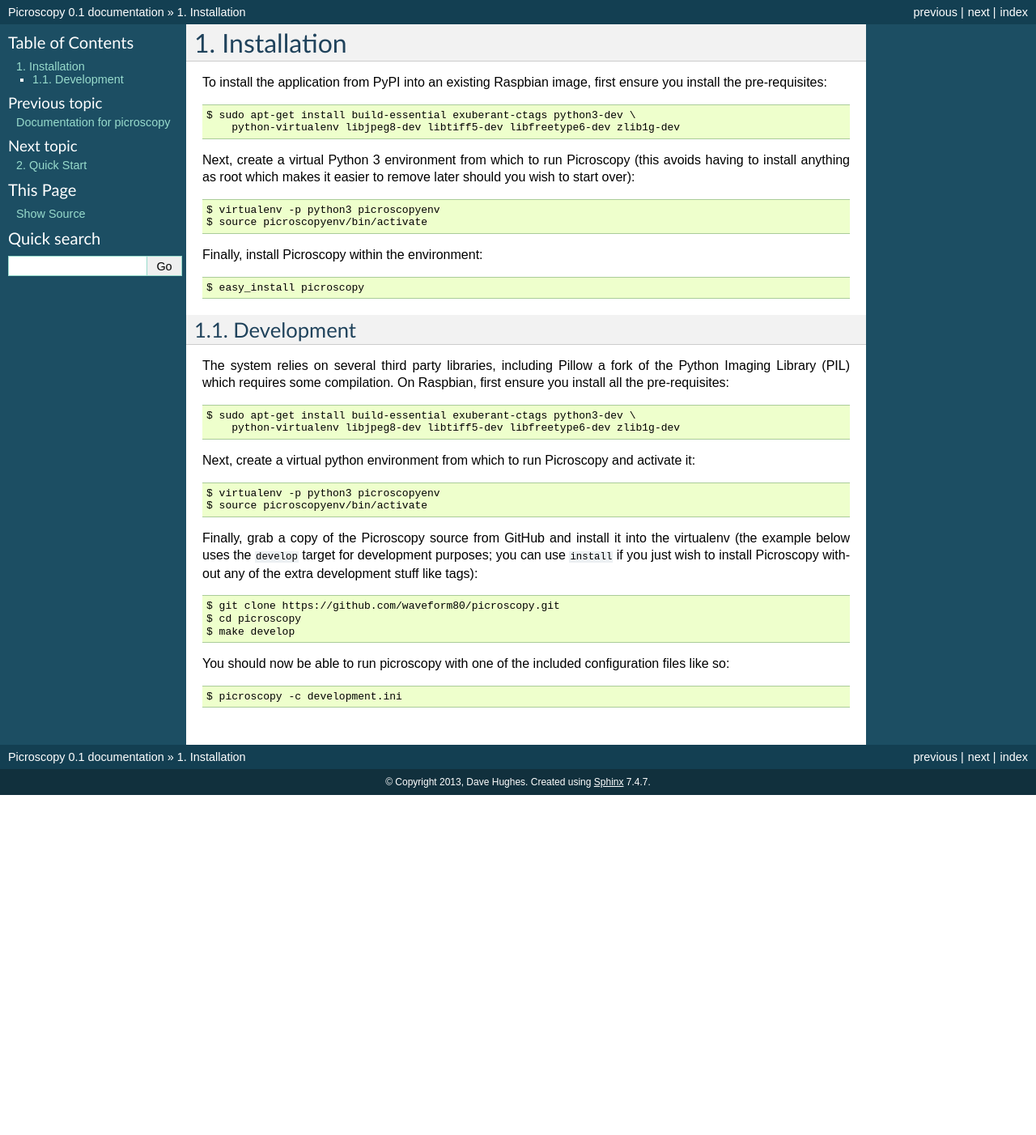
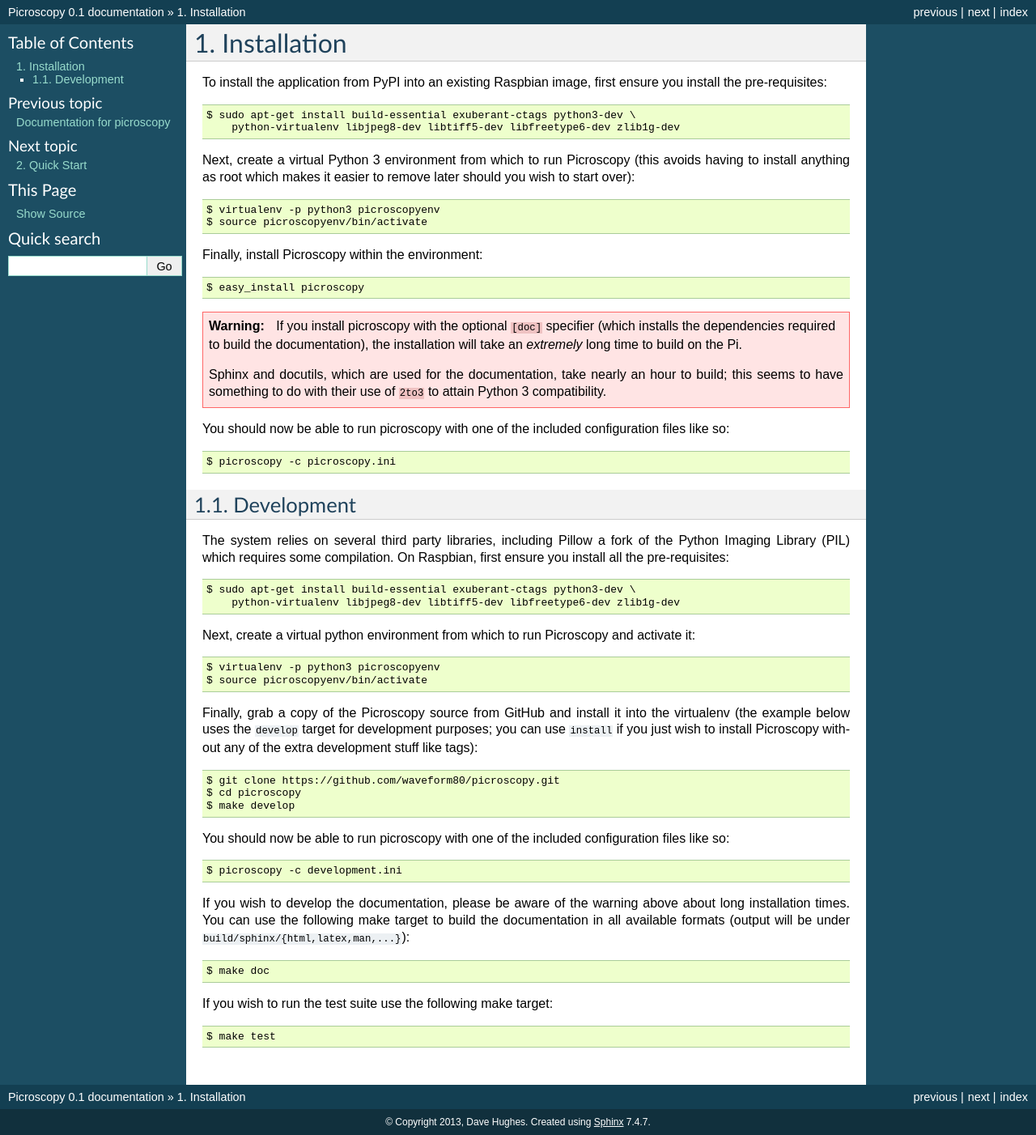
Before and after one commit to waveform80/picroscopy, a Sphinx documentation site: the page built from docs/install.rst, in a window 1280 px wide. Shown: the whole page at 81% size. Built offline with Sphinx 7.4.7, drawn with Linux system fonts in a browser that asks for light colours; before the commit the page ends 982 px from its top, so only the background shows below that.

Commit message:
Extended install docs
Included some notes on the insanely long installation time of the docs
components and make targets

```diff
--- a/docs/install.rst
+++ b/docs/install.rst
@@ -20,6 +20,20 @@
 Finally, install Picroscopy within the environment::
 
     $ easy_install picroscopy
+
+.. warning::
+    If you install picroscopy with the optional ``[doc]`` specifier (which
+    installs the dependencies required to build the documentation), the
+    installation will take an *extremely* long time to build on the Pi.
+
+    Sphinx and docutils, which are used for the documentation, take nearly an
+    hour to build; this seems to have something to do with their use of
+    ``2to3`` to attain Python 3 compatibility.
+
+You should now be able to run picroscopy with one of the included configuration
+files like so::
+
+    $ picroscopy -c picroscopy.ini
 
 
 Development
@@ -51,3 +65,14 @@
 files like so::
 
     $ picroscopy -c development.ini
+
+If you wish to develop the documentation, please be aware of the warning above
+about long installation times. You can use the following make target to build
+the documentation in all available formats (output will be under
+``build/sphinx/{html,latex,man,...}``)::
+
+    $ make doc
+
+If you wish to run the test suite use the following make target::
+
+    $ make test
```
